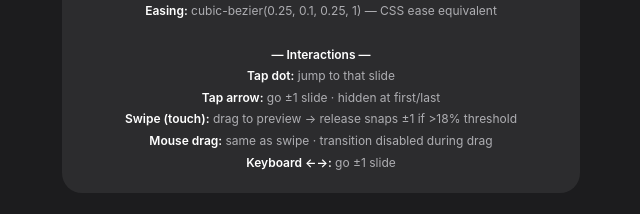
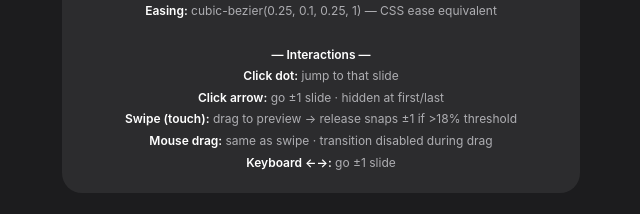
Before and after one commit to mariaiontseva/sq-smart-slider, a plain HTML site: page demo-sq-dots.html in a window 1280 px wide. Shown: the part 797-1011 px from the top of the page, 319-959 px from the left. Drawn offline with Linux system fonts and the light colour scheme.

Commit message:
Replace Tap with Click in interactions spec
Co-Authored-By: Claude Opus 4.6 <noreply@anthropic.com>

```diff
--- a/demo-sq-dots.html
+++ b/demo-sq-dots.html
@@ -313,8 +313,8 @@ function update(page) {
       `<span class="white">Drag:</span> transition: none (during drag) · snap threshold: 18% of slide width<br>` +
       `<span class="white">Easing:</span> cubic-bezier(0.25, 0.1, 0.25, 1) — CSS ease equivalent` +
       `<br><br><span class="white">— Interactions —</span><br>` +
-      `<span class="white">Tap dot:</span> jump to that slide<br>` +
-      `<span class="white">Tap arrow:</span> go ±1 slide · hidden at first/last<br>` +
+      `<span class="white">Click dot:</span> jump to that slide<br>` +
+      `<span class="white">Click arrow:</span> go ±1 slide · hidden at first/last<br>` +
       `<span class="white">Swipe (touch):</span> drag to preview → release snaps ±1 if &gt;18% threshold<br>` +
       `<span class="white">Mouse drag:</span> same as swipe · transition disabled during drag<br>` +
       `<span class="white">Keyboard ←→:</span> go ±1 slide`;
```
Also changed, not shown: index.html (+2 -2 lines).
